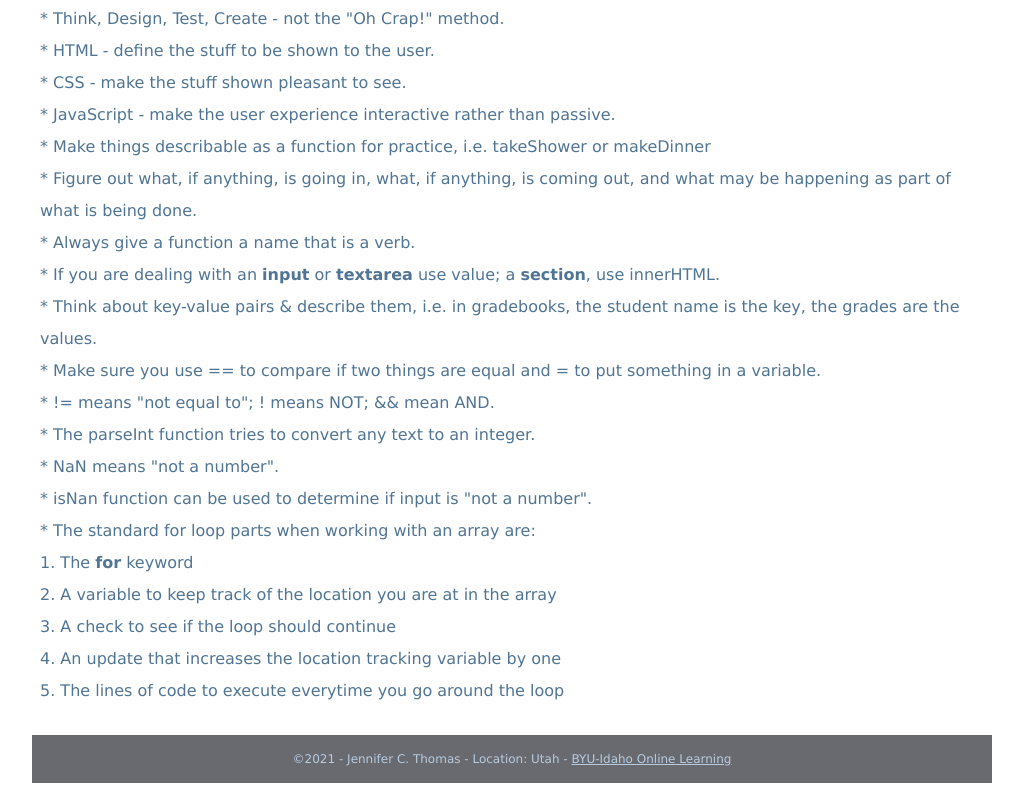
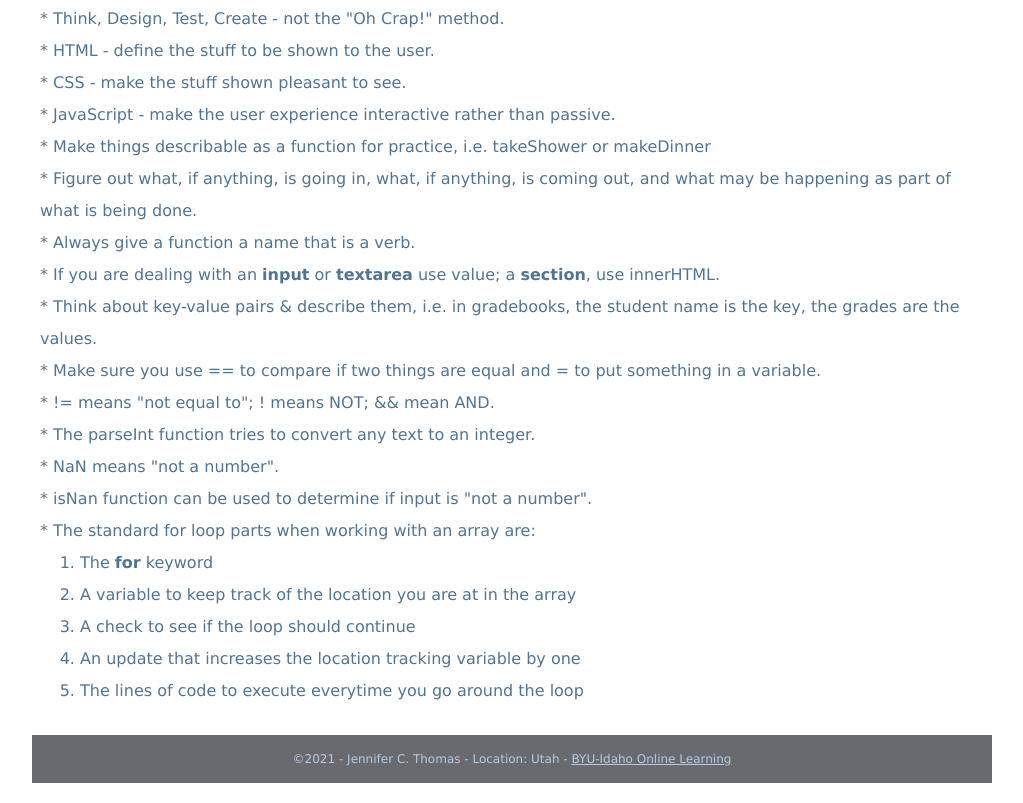
Before and after one commit to fairlite2u/wdd330-portfolio, a plain HTML site: page week1/notes.html in a window 1280 px wide. Shown: the part 239-1042 px from the top of the page, without its empty margins (128-1151 px from the left). Drawn offline with Linux system fonts and the light colour scheme; files whose address does not match are found by name.

Commit message:
notes list

```diff
--- a/week1/notes.html
+++ b/week1/notes.html
@@ -33,13 +33,15 @@
         <p>* The parseInt function tries to convert any text to an integer.</p>
         <p>* NaN means "not a number".</p>
         <p>* isNan function can be used to determine if input is "not a number".</p>
-        <p>* The standard for loop parts when working with an array are: </p>
-        <p>  1. The <strong>for</strong> keyword</p>
-        <p>  2. A variable to keep track of the location you are at in the array</p>
-        <p>  3. A check to see if the loop should continue</p>
-        <p>  4. An update that increases the location tracking variable by one</p>
-        <p>  5. The lines of code to execute everytime you go around the loop</p>
-
+        <p>* The standard for loop parts when working with an array are:
+            <ol>
+                <li>The <strong>for</strong> keyword</li>
+                <li>A variable to keep track of the location you are at in the array</li>
+                <li>A check to see if the loop should continue</li>
+                <li>An update that increases the location tracking variable by one</li>
+                <li>The lines of code to execute everytime you go around the loop</li>
+            </ol>
+        </p>
 
     </main>
     <footer>
```
